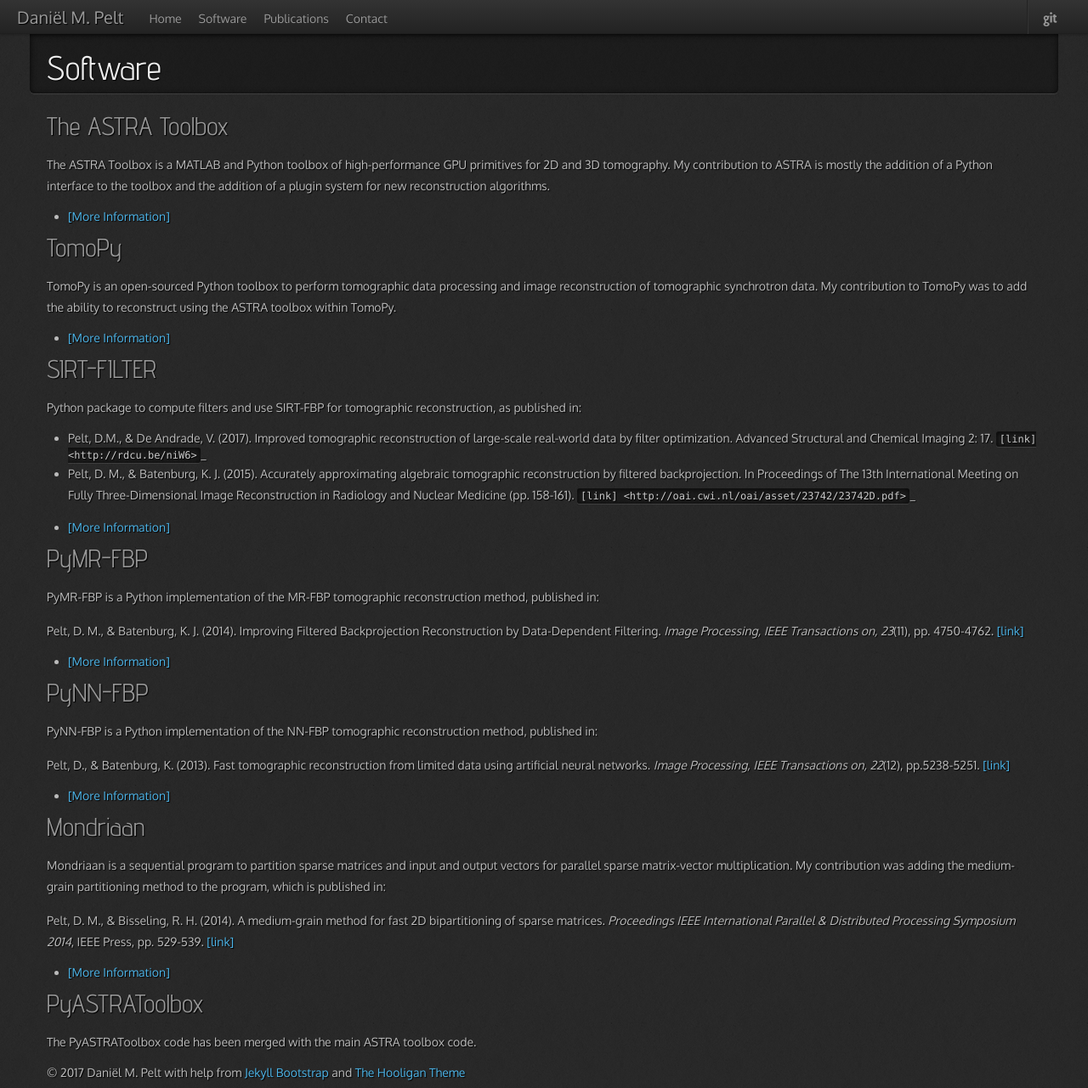
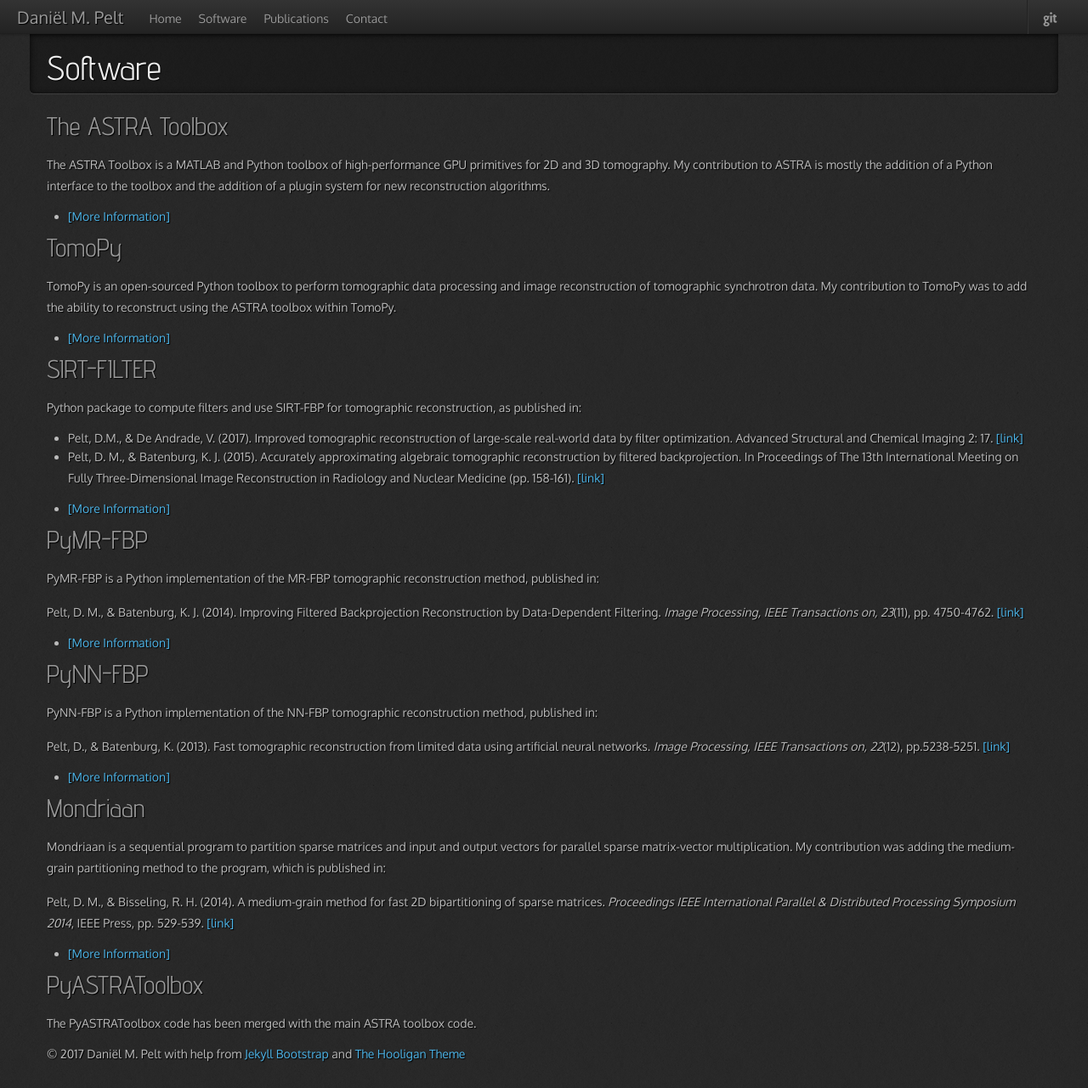
Before and after one commit to dmpelt/dmpelt.github.com, a Jekyll site: the page built from software.md, in a window 1280 px wide. Shown: the whole page at 85% size. Built offline with Jekyll 4.4.1, drawn with Linux system fonts in a browser that asks for light colours; nearby versions of some CDN libraries; after the commit the page ends 1259 px from its top, so only the background shows below that.

Commit message:
fix sirt-filter links

```diff
--- a/software.md
+++ b/software.md
@@ -18,8 +18,8 @@ My contribution to TomoPy was to add the ability to reconstruct using the ASTRA
 ## SIRT-FILTER
 Python package to compute filters and use SIRT-FBP for tomographic reconstruction, as published in:
 
-* Pelt, D.M., & De Andrade, V. (2017). Improved tomographic reconstruction of large-scale real-world data by filter optimization. Advanced Structural and Chemical Imaging 2: 17. `[link] <http://rdcu.be/niW6>`_
-* Pelt, D. M., & Batenburg, K. J. (2015). Accurately approximating algebraic tomographic reconstruction by filtered backprojection. In Proceedings of The 13th International Meeting on Fully Three-Dimensional Image Reconstruction in Radiology and Nuclear Medicine (pp. 158-161). `[link] <http://oai.cwi.nl/oai/asset/23742/23742D.pdf>`_
+* Pelt, D.M., & De Andrade, V. (2017). Improved tomographic reconstruction of large-scale real-world data by filter optimization. Advanced Structural and Chemical Imaging 2: 17. [\[link\]](http://rdcu.be/niW6)
+* Pelt, D. M., & Batenburg, K. J. (2015). Accurately approximating algebraic tomographic reconstruction by filtered backprojection. In Proceedings of The 13th International Meeting on Fully Three-Dimensional Image Reconstruction in Radiology and Nuclear Medicine (pp. 158-161). [\[link\]](http://oai.cwi.nl/oai/asset/23742/23742D.pdf)
 
 * [\[More Information\]](http://dmpelt.gitlab.io/sirtfilter/)
 
```
